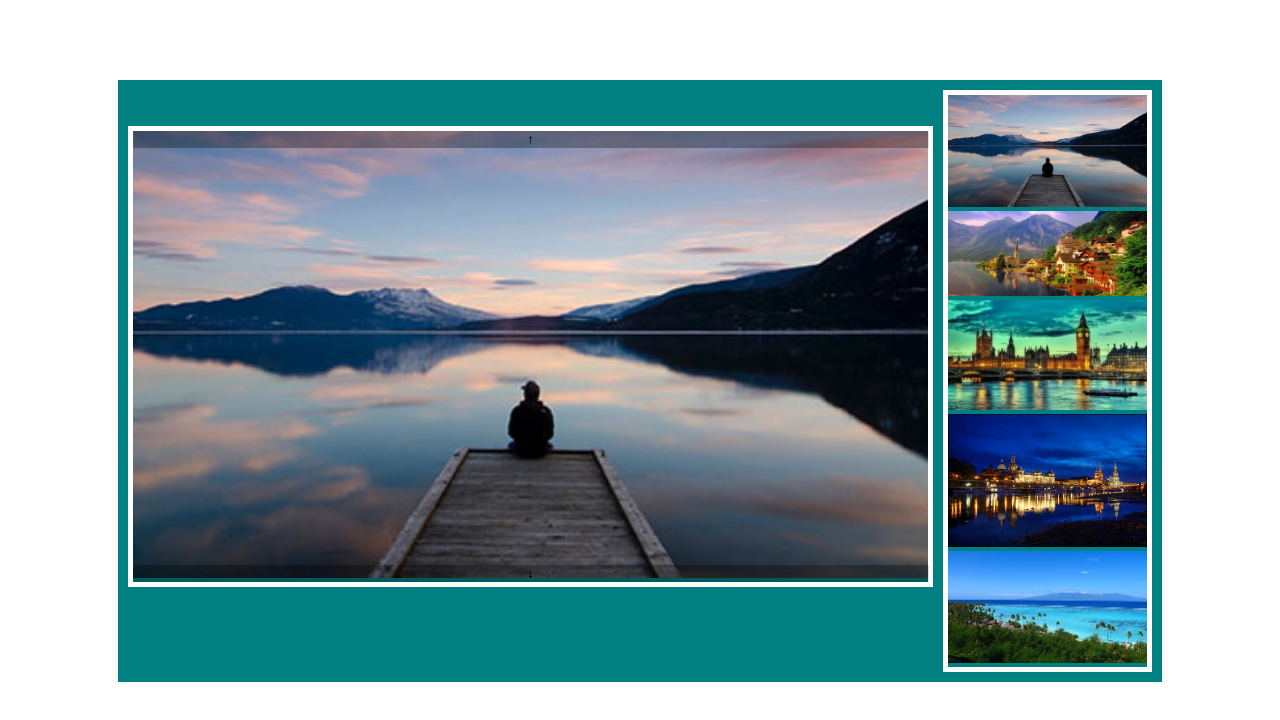
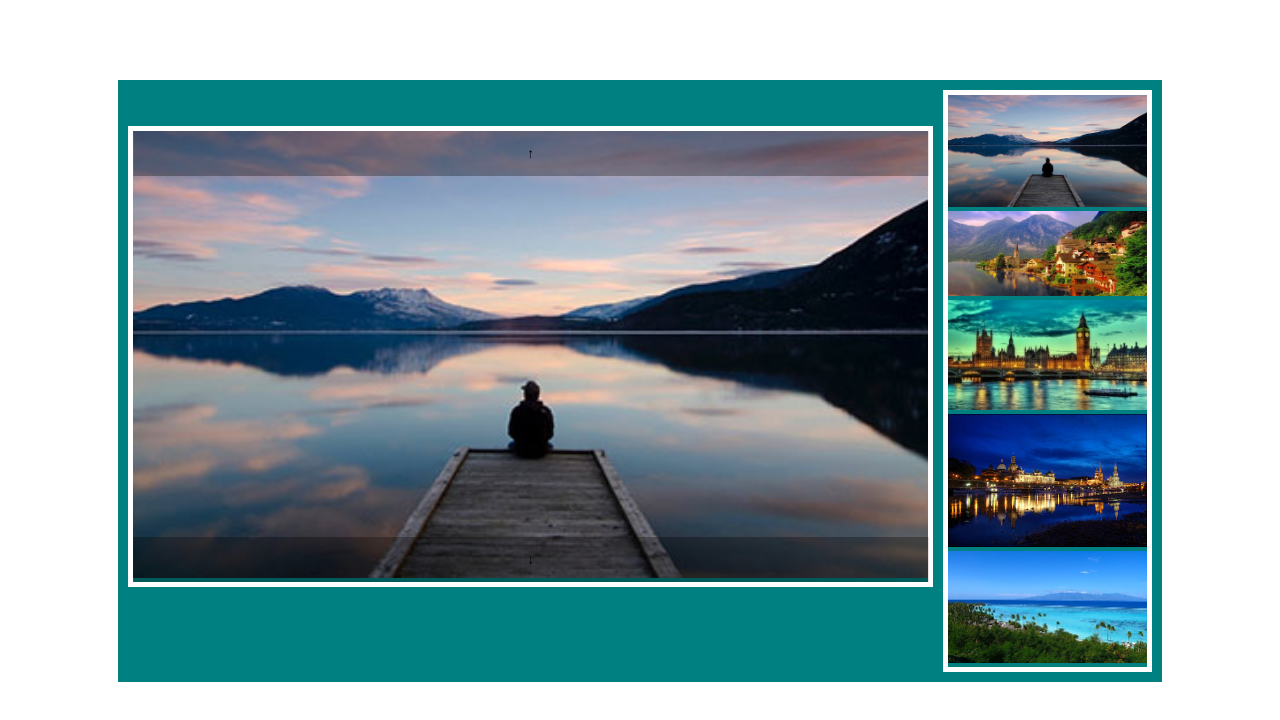
Before and after one commit to antoinde/js-array-carousel, a plain HTML site: page index.html in a window 1280 px wide. Drawn offline with Linux system fonts and the light colour scheme.

Commit message:
ultimo push

```diff
--- a/css/style.css
+++ b/css/style.css
@@ -33,6 +33,7 @@
 
 img{
     width: 100%;
+    height: 100%;
 }
 button{
     background-color: rgba(0, 0, 0, 0.3);
@@ -42,6 +43,7 @@ button{
     cursor: pointer;
     transform: translateX(-50%);
     width: 100%;
+    height: 10%;
 }
 button:hover{
     background-color: rgba(0, 0, 0, 0.5);
--- a/index.html
+++ b/index.html
@@ -1,6 +1,7 @@
 <!DOCTYPE html>
 <html lang="en">
 <head>
+
     <meta charset="UTF-8">
     <meta http-equiv="X-UA-Compatible" content="IE=edge">
     <meta name="viewport" content="width=device-width, initial-scale=1.0">
@@ -8,12 +9,15 @@
     <!-- link to CSS -->
     <link rel="stylesheet" href="css/style.css">
 
+    <!-- link to Javascript -->
+    <script src="js/script.js" defer></script>
+
     <title>Carosello Mono Array</title>
 </head>
 <body>
     <div class="carousel-container">
         <div class="img-container">
-            <button id="previous">&uparrow;</button>
+            <button id="previous-button">&uparrow;</button>
 
             <img class="item active" src="img/01.jpg" alt="image1">
             <img class="item" src="img/02.jpg" alt="image2">
@@ -21,7 +25,7 @@
             <img class="item" src="img/04.jpg" alt="image4">
             <img class="item" src="img/05.jpg" alt="image5">
 
-            <button id="next">&downarrow;</button>
+            <button id="next-button">&downarrow;</button>
         </div>
         <div class="side-img-container">
             <div class="card">
@@ -46,6 +50,5 @@
 
     </div>
 </body>
-<!-- link to Javascript -->
-<script src="js/script.js"></script>
+
 </html>
--- a/js/script.js
+++ b/js/script.js
@@ -27,3 +27,56 @@ commenteremo (oscureremo) alcuni elementi per poterli riprodurre dinamicamente i
 2. Scriviamo sempre prima per punti il nostro algoritmo in italiano per capire cosa vogliamo fare
 3. Al momento giusto (ihihhi starà a voi capire quale) rispondete a questa domanda: "Quanti cicli servono?"
 */
+
+const images=['01.jpg', '02.jpg', '03.jpg', '04.jpg', '05.jpg'];
+
+// cancellare il contenuto presente nel img-container
+const imageContainer = document.querySelector('.img-container');
+
+imageContainer.innerHTML = '';
+
+//dobbiamo sapere quale immagine è attiva (la prima dell'array)
+let activeImageIndex = 0;
+console.log (images[activeImageIndex]);
+
+// generiamo un nuovo innerHTML dall'array
+
+//aggiungiamo la classe .active all'immagine attiva
+
+for(let i=0; i < images.length; i++) {
+    console.log(images[i]);
+    console.log('indice immagine i: ', i, 'indice attivo: ', activeImageIndex);
+
+    let classActiveName='';
+    if(i===activeImageIndex){
+        classActiveName=' active';
+    }
+
+    //aggiunge bottone freccia sù
+    if(i===0)
+        imageContainer.innerHTML += `<button id="previous">&uparrow;</button>`;
+
+    //aggiungi tutte le immagini dentro img-container
+    imageContainer.innerHTML += `<img class="item${classActiveName}" src="img/${images[i]}" alt="${images[i]}" />`;
+
+    //aggiunge bottone freccia giù
+    if(i===images.length-1)
+        imageContainer.innerHTML += `<button id="next">&downarrow;</button>`;
+}
+
+//aggiungiamo l'interazione con i pulsanti
+const nextButton = document.getElementById('next-button');
+
+nextButton.addEventListener('click', function(){
+    console.log('Next button clicked!');
+
+    // se c'è una immagine dopo quella attiva
+    if (activeImageIndex < images.length-1) {
+        //passa a quella successiva
+        activeImageIndex++;
+    }
+    // altrimenti ritorna all'inizio (per scorrere all'infinito)
+    else{
+        activeImageIndex = 0;
+    }
+})
```
